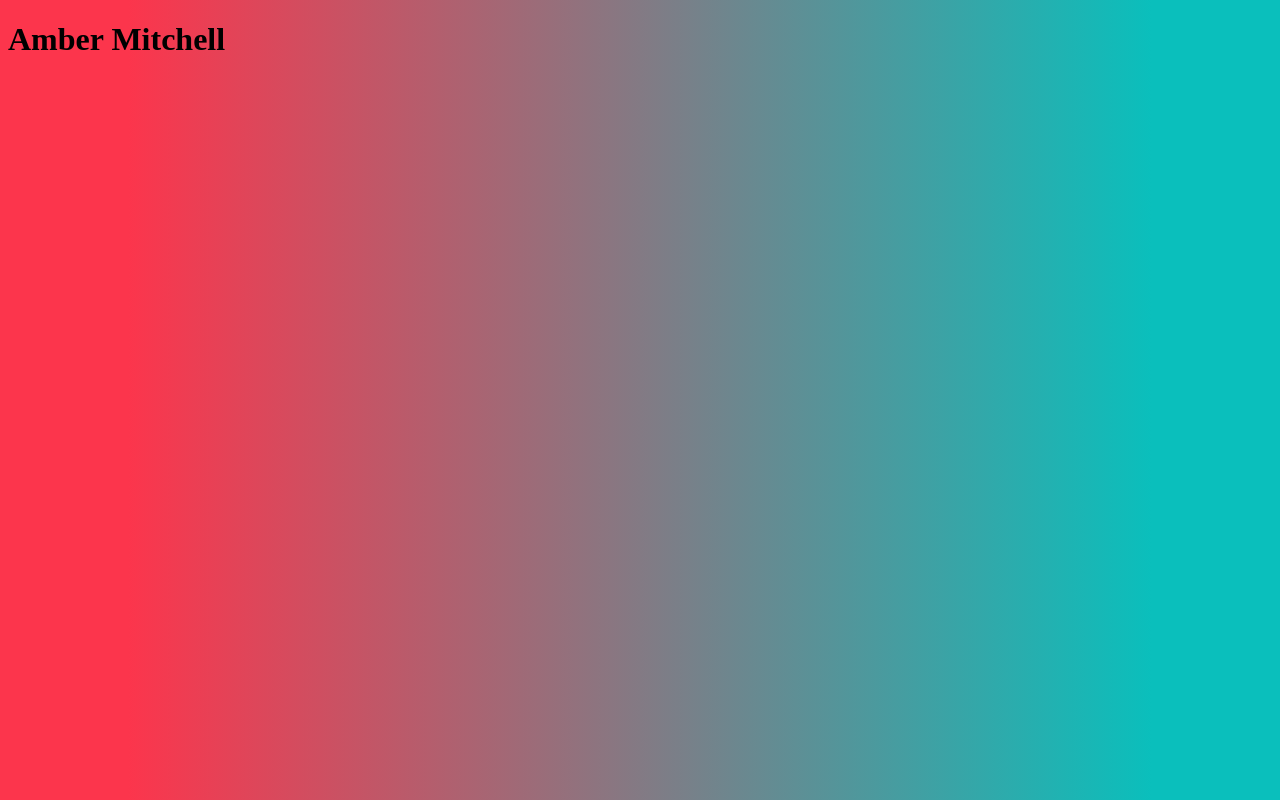
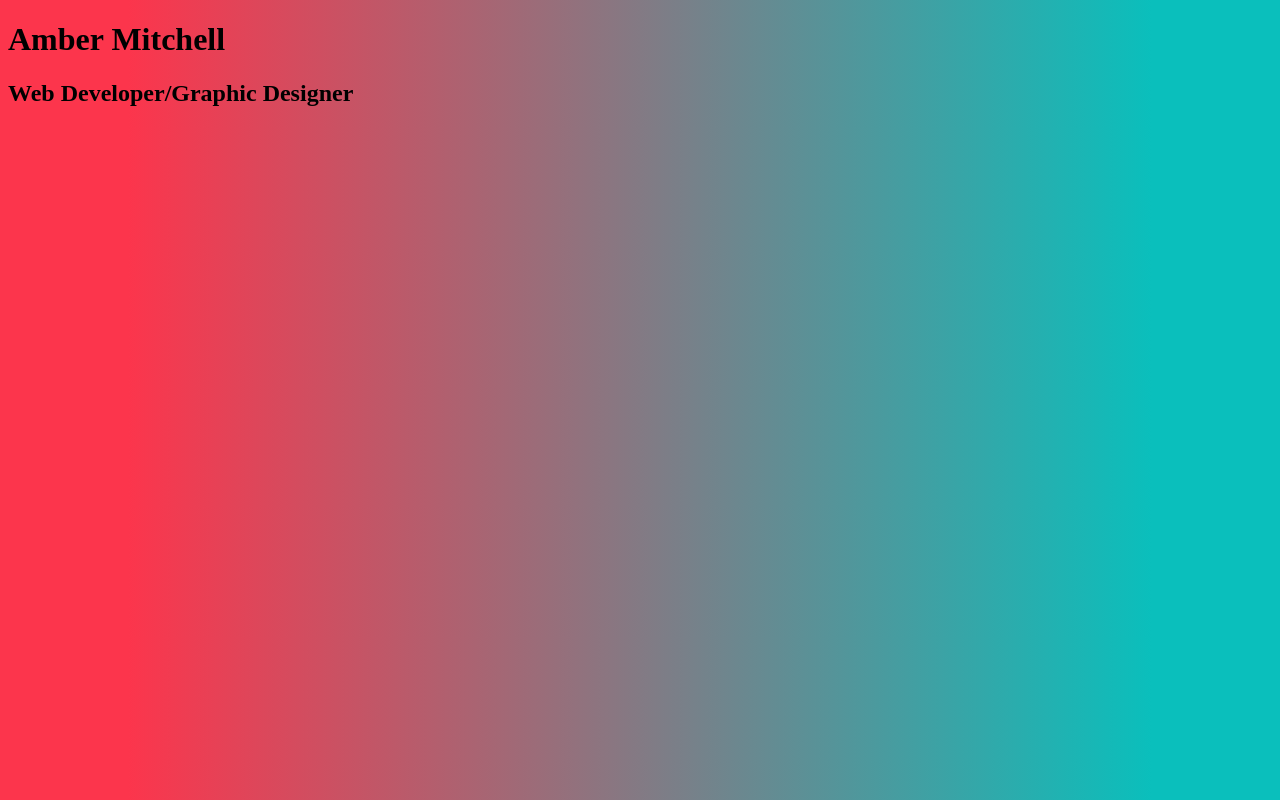
Before and after one commit to Ambi217m/Ambi217m.github.io, a plain HTML site: page gradient.html in a window 1280 px wide. Drawn offline with Linux system fonts and the light colour scheme.

Commit message:
Update gradient.html

```diff
--- a/gradient.html
+++ b/gradient.html
@@ -14,4 +14,5 @@ body{
 </head>
 <body>
   <h1>Amber Mitchell</h1>
+  <h2>Web Developer/Graphic Designer</h2>
 </body>
```
